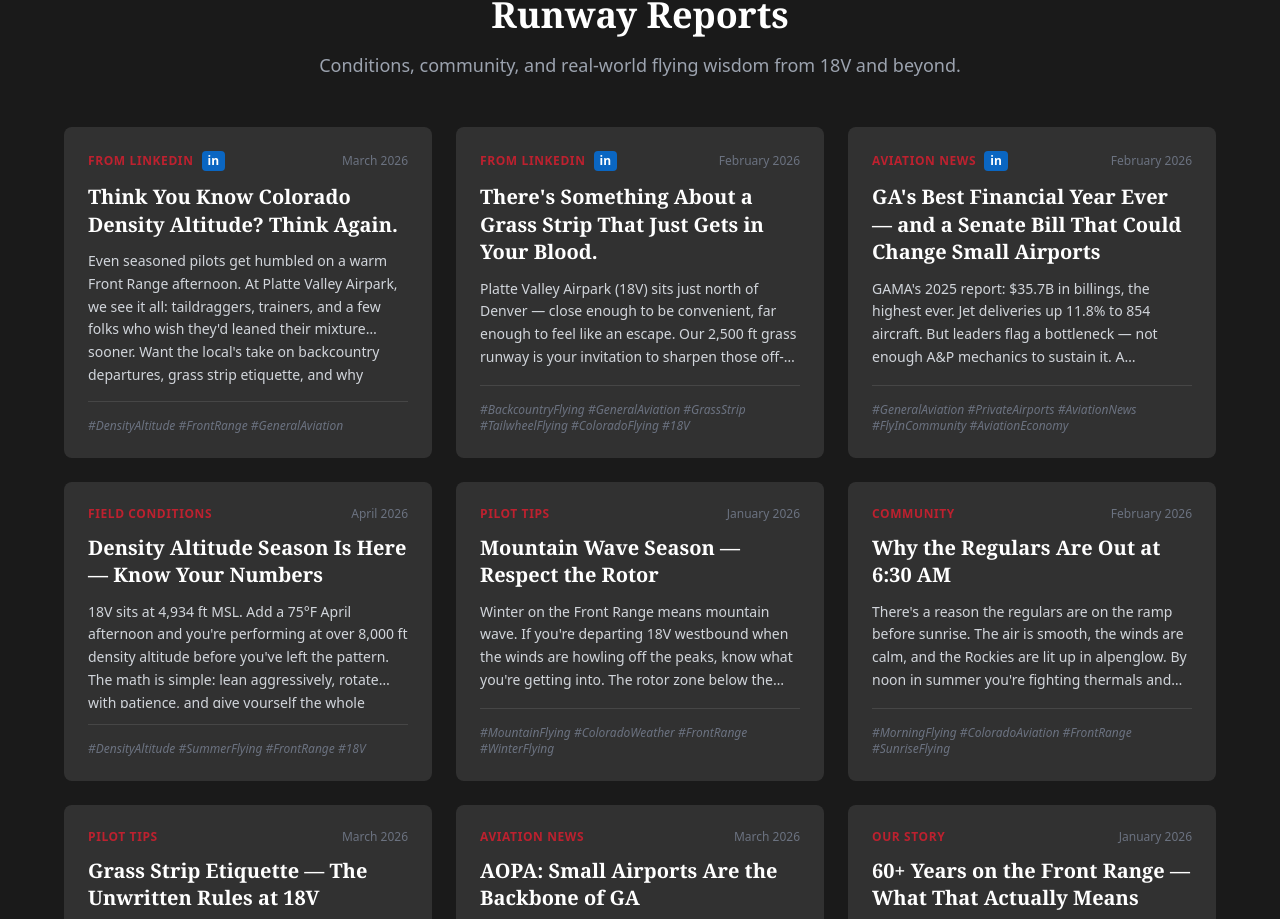
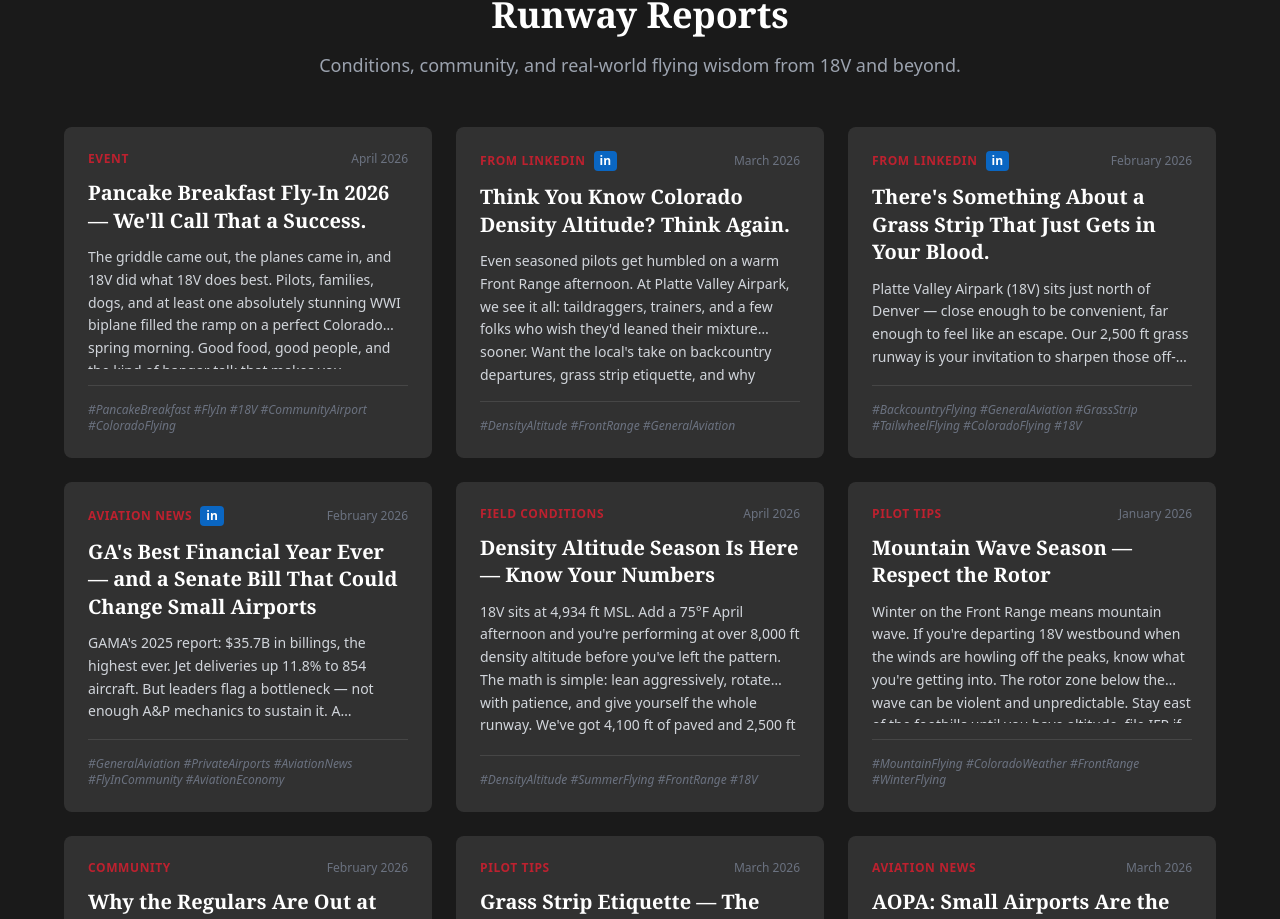
Before and after one commit to 908zeox-bot/platte-valley-airpark, a Next.js app: page / in a window 1280 px wide. Shown: the part 7081-8000 px from the top of the page. Built offline with nearby package versions, Linux system fonts and the light colour scheme.

Commit message:
Add Pancake Breakfast 2026 recap to Runway Reports

```diff
--- a/data/runway-reports.json
+++ b/data/runway-reports.json
@@ -1,10 +1,18 @@
 [
+  {
+    "id": "pancake-breakfast-2026-04",
+    "date": "April 2026",
+    "category": "Event",
+    "headline": "Pancake Breakfast Fly-In 2026 \u2014 We'll Call That a Success.",
+    "body": "The griddle came out, the planes came in, and 18V did what 18V does best. Pilots, families, dogs, and at least one absolutely stunning WWI biplane filled the ramp on a perfect Colorado spring morning. Good food, good people, and the kind of hangar talk that makes you remember why you got into flying in the first place. Thank you to everyone who showed up \u2014 based pilots, transient visitors, and a few who just drove over. First one of 2026 is in the books. See you next time. \u2708\ufe0f",
+    "tag": "#PancakeBreakfast #FlyIn #18V #CommunityAirport #ColoradoFlying"
+  },
   {
     "id": "linkedin-density-alt-2026-03",
     "date": "March 2026",
     "category": "From LinkedIn",
     "headline": "Think You Know Colorado Density Altitude? Think Again.",
-    "body": "Even seasoned pilots get humbled on a warm Front Range afternoon. At Platte Valley Airpark, we see it all: taildraggers, trainers, and a few folks who wish they'd leaned their mixture sooner. Want the local's take on backcountry departures, grass strip etiquette, and why sunrise matters? Drop by for a fly-in or reach out for our favorite mountain routes. Community, coffee, and real-world flying wisdom — always on tap.",
+    "body": "Even seasoned pilots get humbled on a warm Front Range afternoon. At Platte Valley Airpark, we see it all: taildraggers, trainers, and a few folks who wish they'd leaned their mixture sooner. Want the local's take on backcountry departures, grass strip etiquette, and why sunrise matters? Drop by for a fly-in or reach out for our favorite mountain routes. Community, coffee, and real-world flying wisdom \u2014 always on tap.",
     "tag": "#DensityAltitude #FrontRange #GeneralAviation",
     "source": "linkedin"
   },
@@ -13,7 +21,7 @@
     "date": "February 2026",
     "category": "From LinkedIn",
     "headline": "There's Something About a Grass Strip That Just Gets in Your Blood.",
-    "body": "Platte Valley Airpark (18V) sits just north of Denver — close enough to be convenient, far enough to feel like an escape. Our 2,500 ft grass runway is your invitation to sharpen those off-road flying skills: soft-field technique, crosswind awareness, density altitude respect. Taildraggers, experimentals, Cubs — all welcome. Honestly, everyone's welcome. Whether you're building backcountry skills or just looking for a fun hop away from the busy Class B, 18V is your Front Range playground. 100LL self-serve fuel on the field. Come fly with us.",
+    "body": "Platte Valley Airpark (18V) sits just north of Denver \u2014 close enough to be convenient, far enough to feel like an escape. Our 2,500 ft grass runway is your invitation to sharpen those off-road flying skills: soft-field technique, crosswind awareness, density altitude respect. Taildraggers, experimentals, Cubs \u2014 all welcome. Honestly, everyone's welcome. Whether you're building backcountry skills or just looking for a fun hop away from the busy Class B, 18V is your Front Range playground. 100LL self-serve fuel on the field. Come fly with us.",
     "tag": "#BackcountryFlying #GeneralAviation #GrassStrip #TailwheelFlying #ColoradoFlying #18V",
     "source": "linkedin"
   },
@@ -21,8 +29,8 @@
     "id": "linkedin-gama-adsb-2026-02",
     "date": "February 2026",
     "category": "Aviation News",
-    "headline": "GA's Best Financial Year Ever — and a Senate Bill That Could Change Small Airports",
-    "body": "GAMA's 2025 report: $35.7B in billings, the highest ever. Jet deliveries up 11.8% to 854 aircraft. But leaders flag a bottleneck — not enough A&P mechanics to sustain it. A bipartisan bill would put ADS-B displays at 90+ contract towers relying on visual observation alone. Controllers would finally see what pilots see on ForeFlight. Aviation Real Estate Magazine's Top 100 Airparks list highlights communities like Platte Valley Airpark (18V) — runway living keeping GA growing from the ground up. Growing the fleet or the workforce — which matters more?",
+    "headline": "GA's Best Financial Year Ever \u2014 and a Senate Bill That Could Change Small Airports",
+    "body": "GAMA's 2025 report: $35.7B in billings, the highest ever. Jet deliveries up 11.8% to 854 aircraft. But leaders flag a bottleneck \u2014 not enough A&P mechanics to sustain it. A bipartisan bill would put ADS-B displays at 90+ contract towers relying on visual observation alone. Controllers would finally see what pilots see on ForeFlight. Aviation Real Estate Magazine's Top 100 Airparks list highlights communities like Platte Valley Airpark (18V) \u2014 runway living keeping GA growing from the ground up. Growing the fleet or the workforce \u2014 which matters more?",
     "tag": "#GeneralAviation #PrivateAirports #AviationNews #FlyInCommunity #AviationEconomy",
     "source": "linkedin"
   },
@@ -30,16 +38,16 @@
     "id": "field-density-season-2026-04",
     "date": "April 2026",
     "category": "Field Conditions",
-    "headline": "Density Altitude Season Is Here — Know Your Numbers",
-    "body": "18V sits at 4,934 ft MSL. Add a 75°F April afternoon and you're performing at over 8,000 ft density altitude before you've left the pattern. The math is simple: lean aggressively, rotate with patience, and give yourself the whole runway. We've got 4,100 ft of paved and 2,500 ft of grass — use every foot of it. Summer's coming. Know your airplane's numbers cold before July gets here.",
+    "headline": "Density Altitude Season Is Here \u2014 Know Your Numbers",
+    "body": "18V sits at 4,934 ft MSL. Add a 75\u00b0F April afternoon and you're performing at over 8,000 ft density altitude before you've left the pattern. The math is simple: lean aggressively, rotate with patience, and give yourself the whole runway. We've got 4,100 ft of paved and 2,500 ft of grass \u2014 use every foot of it. Summer's coming. Know your airplane's numbers cold before July gets here.",
     "tag": "#DensityAltitude #SummerFlying #FrontRange #18V"
   },
   {
     "id": "field-mountain-wave-2026-01",
     "date": "January 2026",
     "category": "Pilot Tips",
-    "headline": "Mountain Wave Season — Respect the Rotor",
-    "body": "Winter on the Front Range means mountain wave. If you're departing 18V westbound when the winds are howling off the peaks, know what you're getting into. The rotor zone below the wave can be violent and unpredictable. Stay east of the foothills until you have altitude, file IFR if in doubt, and never underestimate the lee side. Beautiful flying country — if you know the rules. The regulars here have stories. Ask them on the ramp.",
+    "headline": "Mountain Wave Season \u2014 Respect the Rotor",
+    "body": "Winter on the Front Range means mountain wave. If you're departing 18V westbound when the winds are howling off the peaks, know what you're getting into. The rotor zone below the wave can be violent and unpredictable. Stay east of the foothills until you have altitude, file IFR if in doubt, and never underestimate the lee side. Beautiful flying country \u2014 if you know the rules. The regulars here have stories. Ask them on the ramp.",
     "tag": "#MountainFlying #ColoradoWeather #FrontRange #WinterFlying"
   },
   {
@@ -47,15 +55,15 @@
     "date": "February 2026",
     "category": "Community",
     "headline": "Why the Regulars Are Out at 6:30 AM",
-    "body": "There's a reason the regulars are on the ramp before sunrise. The air is smooth, the winds are calm, and the Rockies are lit up in alpenglow. By noon in summer you're fighting thermals and density altitude. But that early morning slot — that's what this field is really about. If you've never launched east from 18V into a Colorado sunrise with the mountains in your mirror, put it on the list. We'll be the ones already fueled up and taxiing.",
+    "body": "There's a reason the regulars are on the ramp before sunrise. The air is smooth, the winds are calm, and the Rockies are lit up in alpenglow. By noon in summer you're fighting thermals and density altitude. But that early morning slot \u2014 that's what this field is really about. If you've never launched east from 18V into a Colorado sunrise with the mountains in your mirror, put it on the list. We'll be the ones already fueled up and taxiing.",
     "tag": "#MorningFlying #ColoradoAviation #FrontRange #SunriseFlying"
   },
   {
     "id": "field-grass-etiquette-2026-03",
     "date": "March 2026",
     "category": "Pilot Tips",
-    "headline": "Grass Strip Etiquette — The Unwritten Rules at 18V",
-    "body": "9/27 at Platte Valley is 2,500 ft of soft-field character-building. A few things the regulars know: inspect first, especially after rain — we get freeze-thaw cycles that can surprise you. Soft-field technique isn't optional, it's respect for the surface and the pilots behind you. If you're in a heavy nosedragger, let the taildraggers and Cubs go first. They earned it. And if you nail a three-pointer in a crosswind? The guys on the ramp will notice.",
+    "headline": "Grass Strip Etiquette \u2014 The Unwritten Rules at 18V",
+    "body": "9/27 at Platte Valley is 2,500 ft of soft-field character-building. A few things the regulars know: inspect first, especially after rain \u2014 we get freeze-thaw cycles that can surprise you. Soft-field technique isn't optional, it's respect for the surface and the pilots behind you. If you're in a heavy nosedragger, let the taildraggers and Cubs go first. They earned it. And if you nail a three-pointer in a crosswind? The guys on the ramp will notice.",
     "tag": "#GrassStrip #TailwheelLife #SoftField #18V"
   },
   {
@@ -71,15 +79,15 @@
     "id": "news-airpark-community-60yrs",
     "date": "January 2026",
     "category": "Our Story",
-    "headline": "60+ Years on the Front Range — What That Actually Means",
-    "body": "Platte Valley Airpark has been here since 1966. That's six decades of first solos, hangar friendships, fly-in breakfasts, and the kind of community that forms when pilots spend enough time together. New management under Delta Zulu is investing in the field — better fuel pricing, events, and a renewed focus on making 18V the best community airport on the Front Range. The soul of the place hasn't changed. It's still about showing up, flying airplanes, and knowing your neighbor's name.",
+    "headline": "60+ Years on the Front Range \u2014 What That Actually Means",
+    "body": "Platte Valley Airpark has been here since 1966. That's six decades of first solos, hangar friendships, fly-in breakfasts, and the kind of community that forms when pilots spend enough time together. New management under Delta Zulu is investing in the field \u2014 better fuel pricing, events, and a renewed focus on making 18V the best community airport on the Front Range. The soul of the place hasn't changed. It's still about showing up, flying airplanes, and knowing your neighbor's name.",
     "tag": "#PlattValleyAirpark #18V #GA #CommunityAirport #ColoradoFlying"
   },
   {
     "id": "news-pancake-2026-04",
     "date": "April 2026",
     "category": "Event",
-    "headline": "Pancake Breakfast Fly-In — April 11",
+    "headline": "Pancake Breakfast Fly-In \u2014 April 11",
     "body": "The griddle is coming out. Saturday, April 11 from 8 to 11 AM on the ramp at 18V. Fly in, drive in, or wander over from your hangar. $10 donation suggested, kids free. CTAF 122.9, no landing fee, 4,100 ft of paved runway and 2,500 ft of grass waiting for you. This is what community airports are for.",
     "tag": "#FlyIn #PancakeBreakfast #18V #FrontRangeFlying",
     "link": "/pancake_breakfast_fly_in.html"
@@ -88,16 +96,16 @@
     "id": "news-fuel-price-2026-03",
     "date": "March 2026",
     "category": "Field Update",
-    "headline": "100LL at $6.15/gal — Still the Best Deal Near Denver",
-    "body": "Self-serve 100LL at Platte Valley Airpark is $6.15/gal, 24/7, credit card. Compare that to KBJC, KAPA, or KGXY on your next trip to the Denver area and you'll see why transient traffic keeps coming back. We're not trying to win on amenities — we win on community, value, and a ramp culture that makes you want to linger. Stop in on your next cross-country. We'll be here.",
+    "headline": "100LL at $6.15/gal \u2014 Still the Best Deal Near Denver",
+    "body": "Self-serve 100LL at Platte Valley Airpark is $6.15/gal, 24/7, credit card. Compare that to KBJC, KAPA, or KGXY on your next trip to the Denver area and you'll see why transient traffic keeps coming back. We're not trying to win on amenities \u2014 we win on community, value, and a ramp culture that makes you want to linger. Stop in on your next cross-country. We'll be here.",
     "tag": "#100LL #AvGas #FuelPrice #FrontRange #18V"
   },
   {
     "id": "news-warbird-welcome",
     "date": "February 2026",
     "category": "Community",
-    "headline": "All Aircraft Welcome — And We Mean It",
-    "body": "Cubs. CubCrafters. Experimentals. Classics. Warbirds. Ultralights. If it has wings and a prop (or a rotor — we don't judge), 18V has a place for you. The grass strip is especially popular with the tailwheel crowd, but the paved runway handles everything from Cessna 150s to the occasional turbine. No attitude. No FBO pretension. Just pilots and airplanes doing what they were built for.",
+    "headline": "All Aircraft Welcome \u2014 And We Mean It",
+    "body": "Cubs. CubCrafters. Experimentals. Classics. Warbirds. Ultralights. If it has wings and a prop (or a rotor \u2014 we don't judge), 18V has a place for you. The grass strip is especially popular with the tailwheel crowd, but the paved runway handles everything from Cessna 150s to the occasional turbine. No attitude. No FBO pretension. Just pilots and airplanes doing what they were built for.",
     "tag": "#AllAircraftWelcome #TailwheelFlying #GrassStrip #Warbirds #CubCrafters"
   }
 ]
```
Also changed, not shown: 404.html (+1 -1 lines), 404/index.html (+1 -1 lines), hangars/index.html (+1 -1 lines), index.html (+1 -1 lines), thanks/index.html (+1 -1 lines), training/index.html (+1 -1 lines), hangars/index.txt, images/pancake-breakfast-2026.jpg (added), index.txt, public/images/pancake-breakfast-2026.jpg (added), thanks/index.txt, training/index.txt, 11 other files (tests, documents, lock files or other folders).
